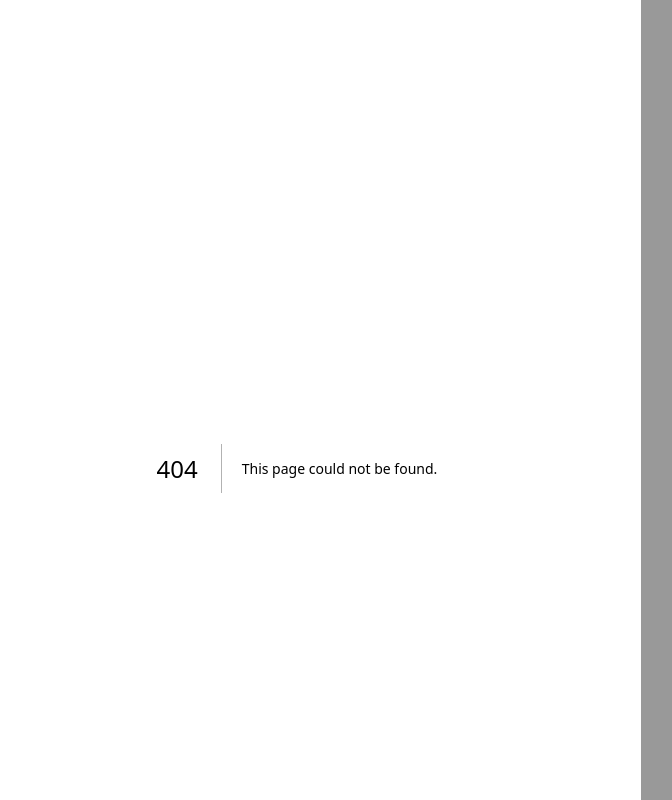
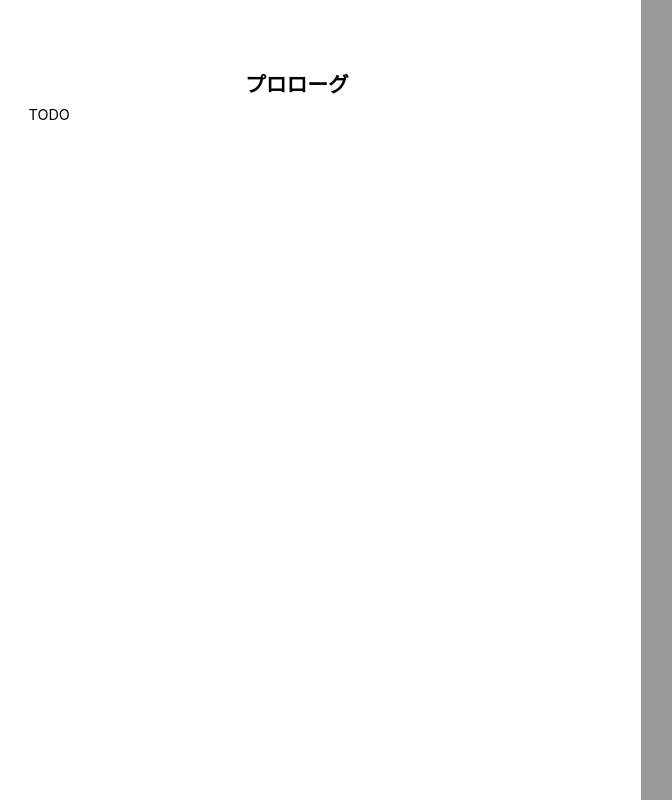
Before and after one commit to tayama0324/cybermetal, a Next.js app: page /prologue in a window 1280 px wide. Before the commit this address had no page. Shown: the top 800 px of the page, without its empty margins (47-719 px from the left). Built offline with nearby package versions, Linux system fonts and the light colour scheme.

Commit message:
add prologue

```diff
--- a/pages/atogaki.tsx
+++ b/pages/atogaki.tsx
@@ -33,7 +33,7 @@ export default function Page() {
           <Atogaki author={'かえで@office_acer'} image={'/sekiyasu/author.jpeg'} message={'実家に引っ越して1年、縮小した部分はあるものの相変わらず活動の中心は東京です。'} />
           <Atogaki author={'おめが'} image={'/omega/author.png'} message={'無限の倉庫があれば買ってた'} />
           <Atogaki author={'物入れ狂戦士'} image={'/pokeba/author.png'} message={'平穏無事に暮らしたいですね'} />
-          <Atogaki author={'冬椿'} image={'/fuyutsubaki/author.png'} message={'今年読むべききらら作品「死神ドットコム」が完結したらしいです'} />
+          <Atogaki author={'冬椿'} image={'/fuyutsubaki/author.png'} message={'今年読むべききらら作品「死神ドットコム」が月曜完結したらしいです'} />
           <Atogaki author={'なのくろ'} image={'/nanocloudx/author.jpeg'} message={'来年は良い年になりますように...(切実)'} />
           <Atogaki author={'でら'} image={'/dera/author.jpeg'} message={''} />
           <Atogaki author={'daichiro.eth'} image={'/daichiro/author.png'} message={'お金が一向に貯まりません'} />
--- /dev/null
+++ b/pages/prologue.tsx
@@ -0,0 +1,8 @@
+export default function Page() {
+  return (
+    <div style={{textAlign: 'center'}}>
+      <h2>プロローグ</h2>
+      <p>TODO</p>
+    </div>
+  )
+}
```
